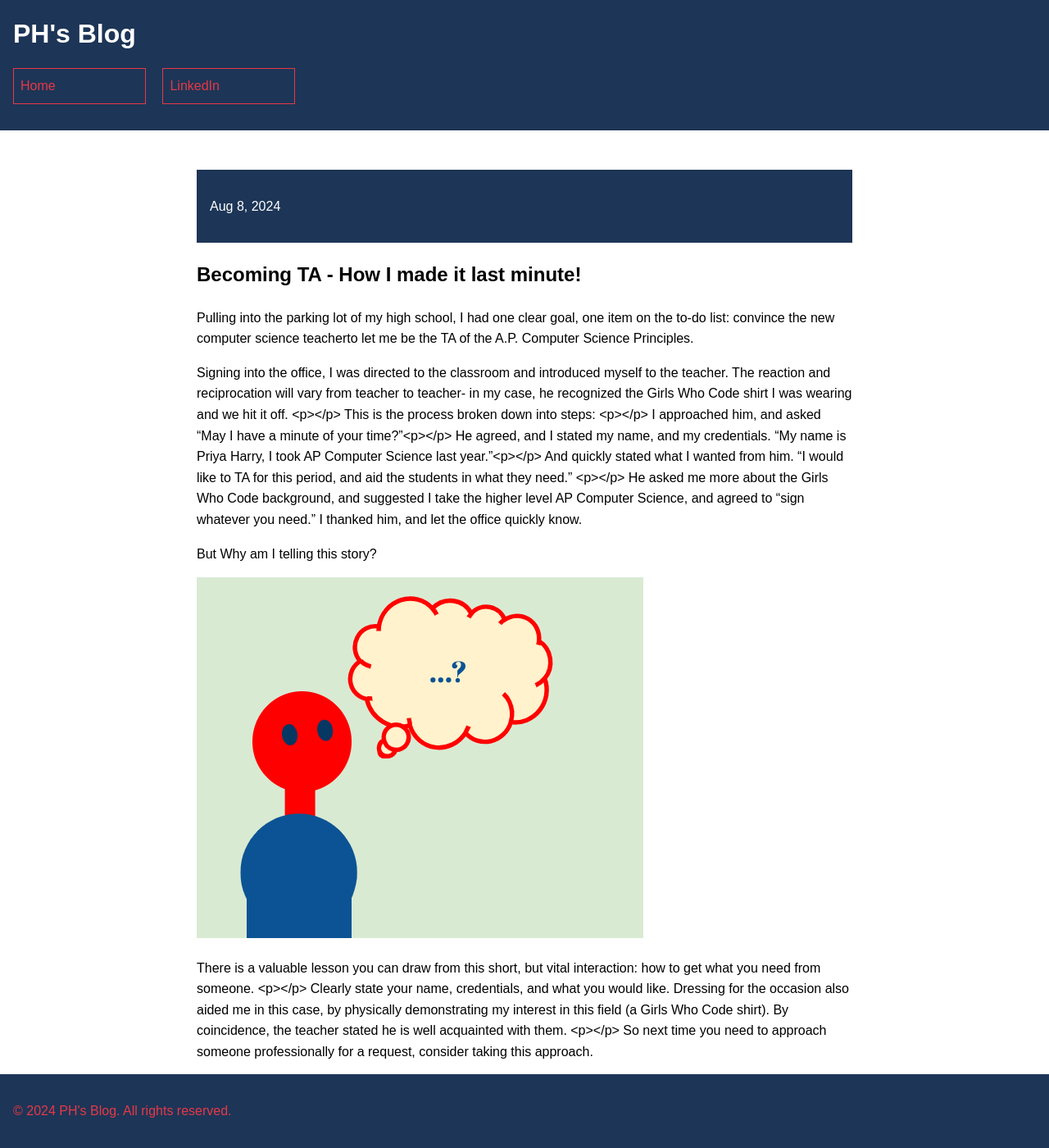
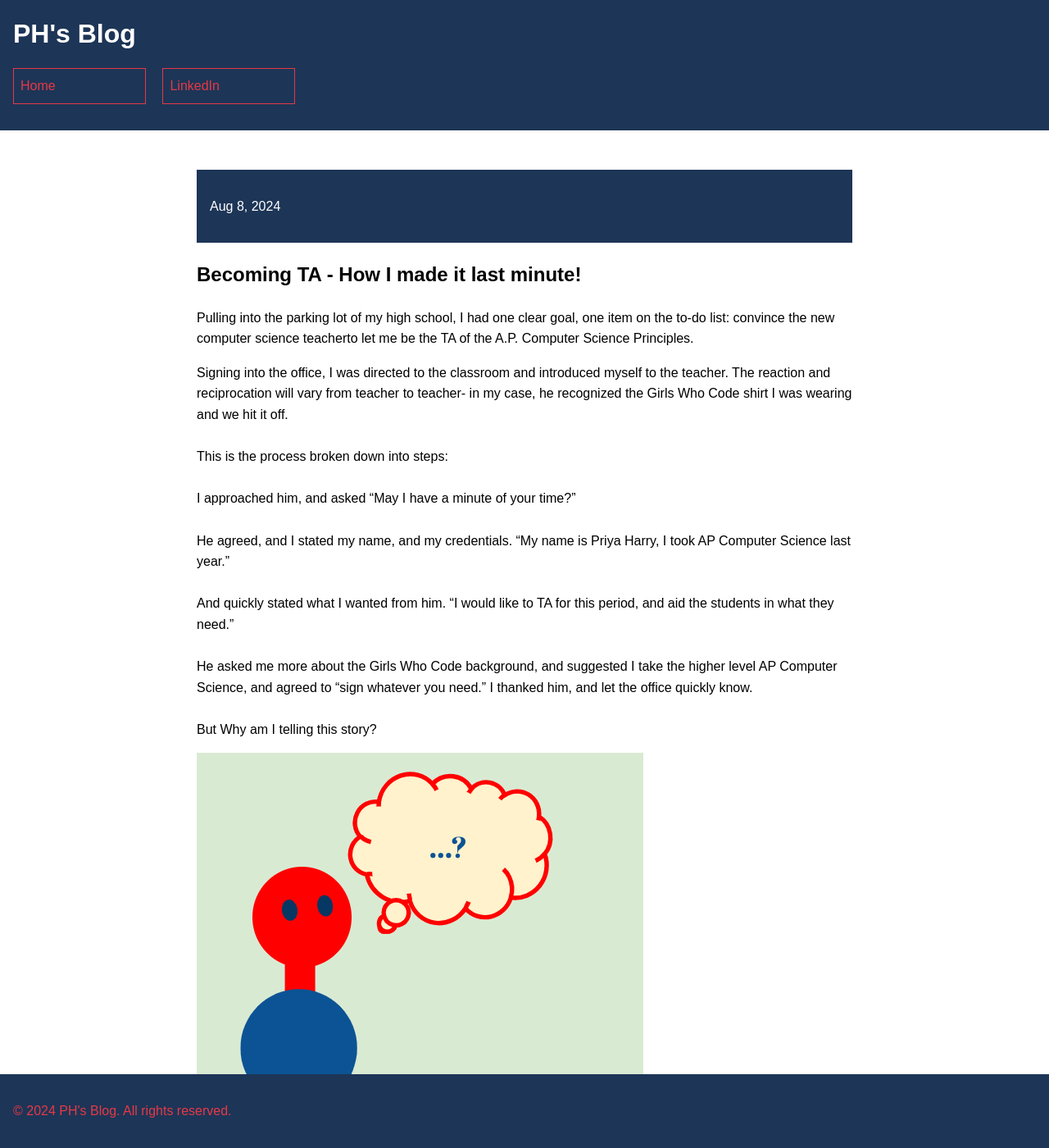
Before and after one commit to CaptainSapphire/PH-s-Blog, a Jekyll site: the page built from _posts/2024-08-08-Becoming-TA.md, in a window 1280 px wide and 1400 px high. Shown: the whole window at 82% size. Built offline with Jekyll 4.4.1, drawn with Linux system fonts in a browser that asks for light colours; some of the changed text lies outside the part shown.

Commit message:
Update 2024-08-08-Becoming-TA.md

```diff
--- a/_posts/2024-08-08-Becoming-TA.md
+++ b/_posts/2024-08-08-Becoming-TA.md
@@ -10,19 +10,19 @@ Pulling into the parking lot of my high school, I had one clear goal, one item o
 
 Signing into the office, I was directed to the classroom and introduced myself to the teacher.
 The reaction and reciprocation will vary from teacher to teacher- in my case, he recognized the Girls Who Code shirt I was wearing and we
-hit it off. <p></p>
-This is the process broken down into steps: <p></p>
-I approached him, and asked "May I have a minute of your time?"<p></p>
-He agreed, and I stated my name, and my credentials. "My name is Priya Harry, I took AP Computer Science last year."<p></p>
-And quickly stated what I wanted from him. "I would like to TA for this period, and aid the students in what they need." <p></p>
+hit it off. <br><br>
+This is the process broken down into steps: <br><br>
+I approached him, and asked "May I have a minute of your time?"<br><br>
+He agreed, and I stated my name, and my credentials. "My name is Priya Harry, I took AP Computer Science last year."<br><br>
+And quickly stated what I wanted from him. "I would like to TA for this period, and aid the students in what they need." <br><br>
 He asked me more about the Girls Who Code background, and suggested I take the higher level AP Computer Science, and agreed to "sign whatever you need."
 I thanked him, and let the office quickly know.
-<p></p>
+<br><br>
 But Why am I telling this story?
 
 !["Thinking image"](https://github.com/CaptainSapphire/PH-s-Blog/blob/main/assets/Screenshot%202024-08-07%209.01.24%20AM.png?raw=true)
 
-There is a valuable lesson you can draw from this short, but vital interaction: how to get what you need from someone. <p></p>
+There is a valuable lesson you can draw from this short, but vital interaction: how to get what you need from someone. <br><br>
 Clearly state your name, credentials, and what you would like. Dressing for the occasion also aided me in this case, by physically demonstrating
-my interest in this field (a Girls Who Code shirt). By coincidence, the teacher stated he is well acquainted with them. <p></p>
+my interest in this field (a Girls Who Code shirt). By coincidence, the teacher stated he is well acquainted with them. <br><br>
 So next time you need to approach someone professionally for a request, consider taking this approach.
```
